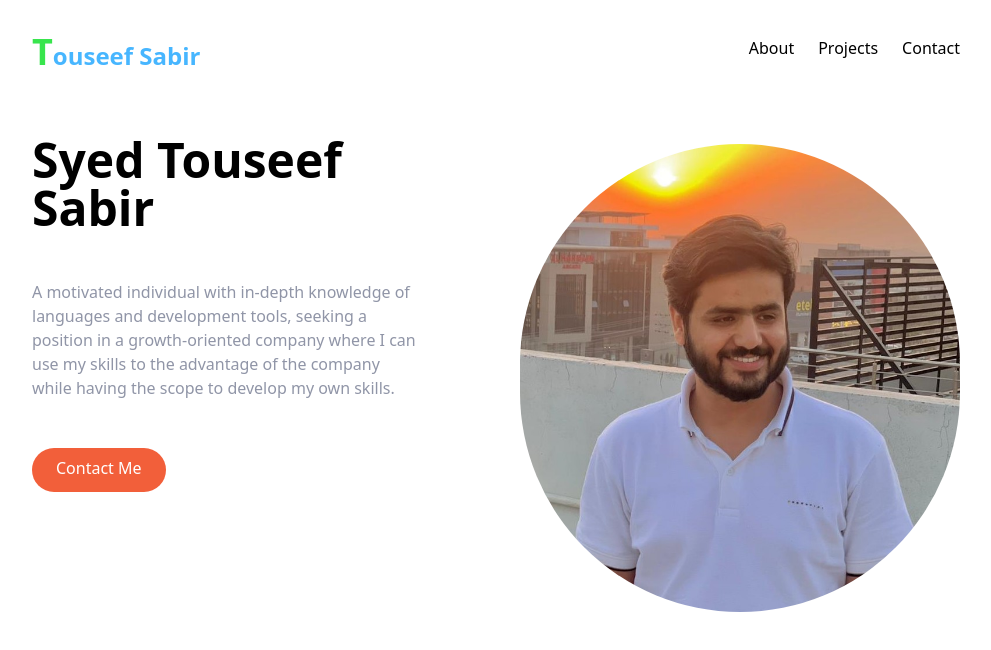
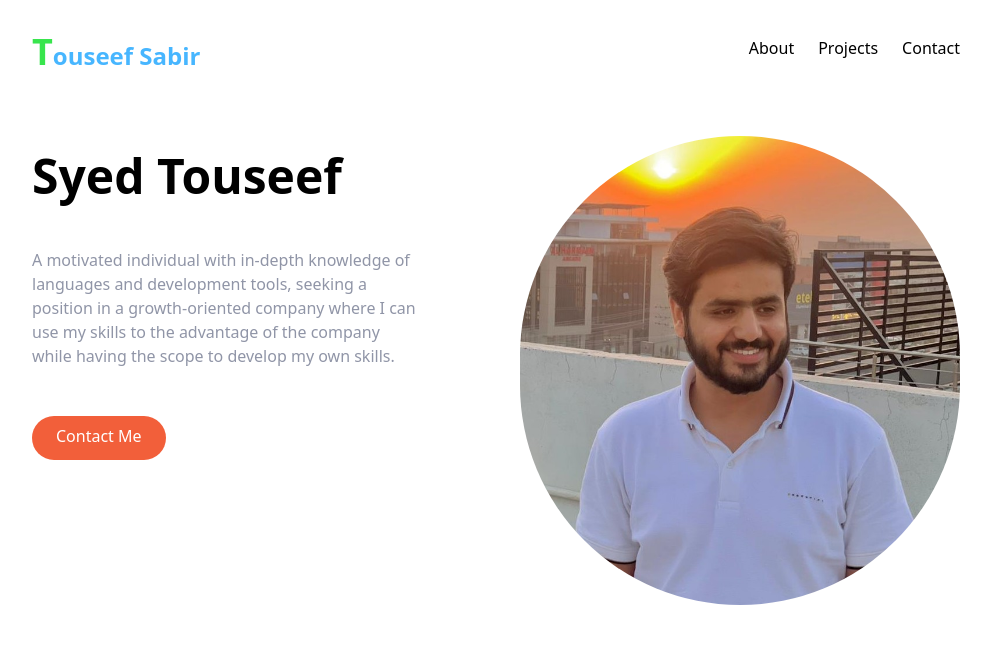
Before and after one commit to TouseefSabir/bitsolrepo, a website: page index.html in a window 1280 px wide. Shown: the whole page, without its empty margins (144-1135 px from the left). Drawn offline with Linux system fonts and the light colour scheme.

Commit message:
tailwindcss

```diff
--- a/index.html
+++ b/index.html
@@ -33,7 +33,7 @@
             <!-- Left Items -->
             <div class="flex flex-col mb-32 space-y-12 md:w-1/2">
                 <h1 class="max-w-md text-4xl font-bold text-center md:text-5xl md:text-left">
-                    Syed Touseef Sabir
+                    Syed Touseef
                 </h1>
                 <p class="max-w-sm text-center text-darkGrayishBlue md:text-left">
                     A motivated individual with in-depth knowledge of languages and development tools, seeking a position in a growth-oriented company where I can use my skills to the advantage of the company while having the scope to develop my own skills.
```
